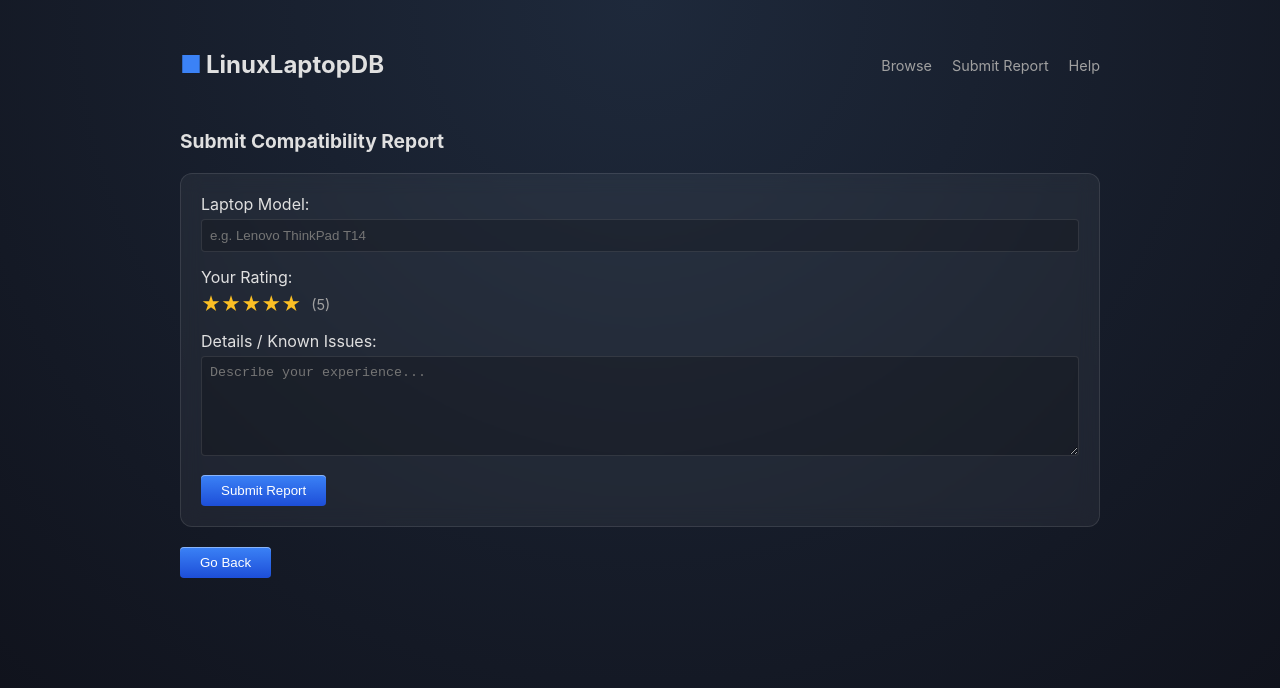
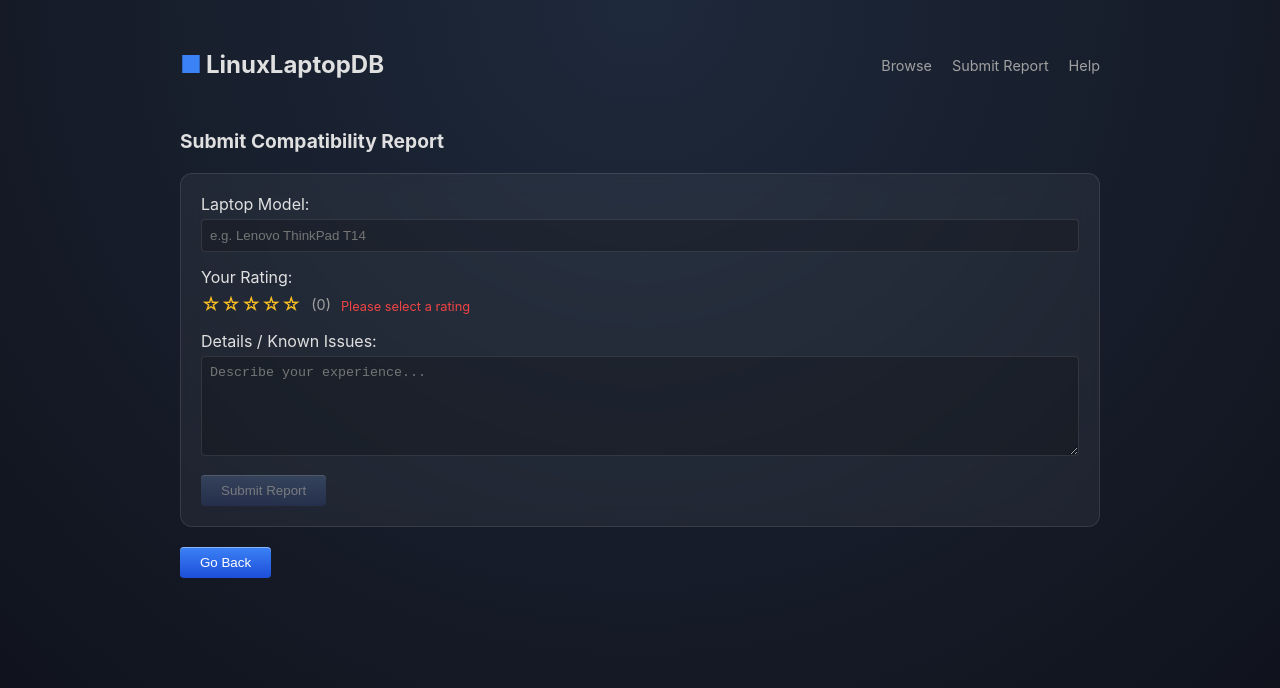
Before and after one commit to wwestrop/LinuxLaptopDB, a React (Vite) app: page /submit in a window 1280 px wide. Shown: the top 688 px of the page. Built offline with nearby package versions, Linux system fonts and the light colour scheme.

Commit message:
Submission form basic validation

```diff
--- a/src/pages/SubmitReportPage.tsx
+++ b/src/pages/SubmitReportPage.tsx
@@ -5,7 +5,14 @@ import InteractiveRatingStars from '../components/InteractiveRatingStars';
 
 const SubmitReportPage = () => {
   const navigate = useNavigate();
-  const [rating, setRating] = useState(5);
+  const [rating, setRating] = useState(0);
+
+  function handleSubmit(e: React.SubmitEvent<HTMLFormElement>) {
+    e.preventDefault();
+    alert(`Validation handled here too`);
+    alert(`Report submitted with rating ${rating} (simulated)`);
+    navigate('/');
+  }
 
   return (
     <div className="app">
@@ -13,20 +20,34 @@ const SubmitReportPage = () => {
       <main className="results-section">
         <h2>Submit Compatibility Report</h2>
         <div className="card">
-          <form onSubmit={(e) => { e.preventDefault(); alert(`Report submitted with rating ${rating} (simulated)`); navigate('/'); }}>
+          <form onSubmit={(e) => handleSubmit(e)}>
             <div style={{ marginBottom: '15px' }}>
               <label style={{ display: 'block', marginBottom: '5px' }}>Laptop Model:</label>
-              <input type="text" placeholder="e.g. Lenovo ThinkPad T14" style={{ width: '100%', padding: '8px', background: 'rgba(0,0,0,0.2)', border: '1px solid var(--card-border)', color: 'white', borderRadius: '4px' }} />
+              <input
+                type="text"
+                required
+                placeholder="e.g. Lenovo ThinkPad T14"
+                style={{ width: '100%', padding: '8px', background: 'rgba(0,0,0,0.2)', border: '1px solid var(--card-border)', color: 'white', borderRadius: '4px' }}
+              />
             </div>
             <div style={{ marginBottom: '15px' }}>
               <label style={{ display: 'block', marginBottom: '5px' }}>Your Rating:</label>
               <InteractiveRatingStars value={rating} onChange={setRating} />
+              {rating === 0 && <span style={{ color: '#ef4444', fontSize: '0.8rem', marginLeft: '10px' }}>Please select a rating</span>}
             </div>
             <div style={{ marginBottom: '15px' }}>
               <label style={{ display: 'block', marginBottom: '5px' }}>Details / Known Issues:</label>
-              <textarea placeholder="Describe your experience..." style={{ width: '100%', padding: '8px', background: 'rgba(0,0,0,0.2)', border: '1px solid var(--card-border)', color: 'white', borderRadius: '4px', minHeight: '100px' }}></textarea>
+              <textarea
+                placeholder="Describe your experience..."
+                style={{ width: '100%', padding: '8px', background: 'rgba(0,0,0,0.2)', border: '1px solid var(--card-border)', color: 'white', borderRadius: '4px', minHeight: '100px' }}
+              ></textarea>
             </div>
-            <button type="submit">Submit Report</button>
+            <button
+              type="submit"
+              disabled={rating === 0}
+            >
+              Submit Report
+            </button>
           </form>
         </div>
         <button onClick={() => navigate(-1)} style={{ marginTop: '20px' }}>Go Back</button>
--- a/src/style.css
+++ b/src/style.css
@@ -93,15 +93,22 @@ button, input[type="button"] {
   transition: opacity 0.2s ease;
 }
 
-button:hover, input[type="button"]:hover {
+button:hover:not(:disabled), input[type="button"]:hover:not(:disabled) {
   opacity: 0.9;
 }
 
-button:active, input[type="button"]:active {
+button:active:not(:disabled), input[type="button"]:active:not(:disabled) {
   transform: translateY(1px);
   box-shadow: inset 0 2px 4px rgba(0, 0, 0, 0.2);
   opacity: 1;
 }
+
+button:disabled, input[type="button"]:disabled {
+  opacity: 0.6;
+  filter: grayscale(0.6) brightness(0.7);
+  cursor: not-allowed;
+}
+
 
 .search-container button {
   padding: 0 30px;
@@ -270,3 +277,12 @@ button:active, input[type="button"]:active {
 .view-details-btn {
   margin-top: 15px;
 }
+
+/* Built-in validation styling */
+input:invalid, textarea:invalid {
+  border: 1px solid #ef4444;
+}
+
+input:invalid:focus, textarea:invalid:focus {
+  outline: 2px solid #ef4444;
+}
```
